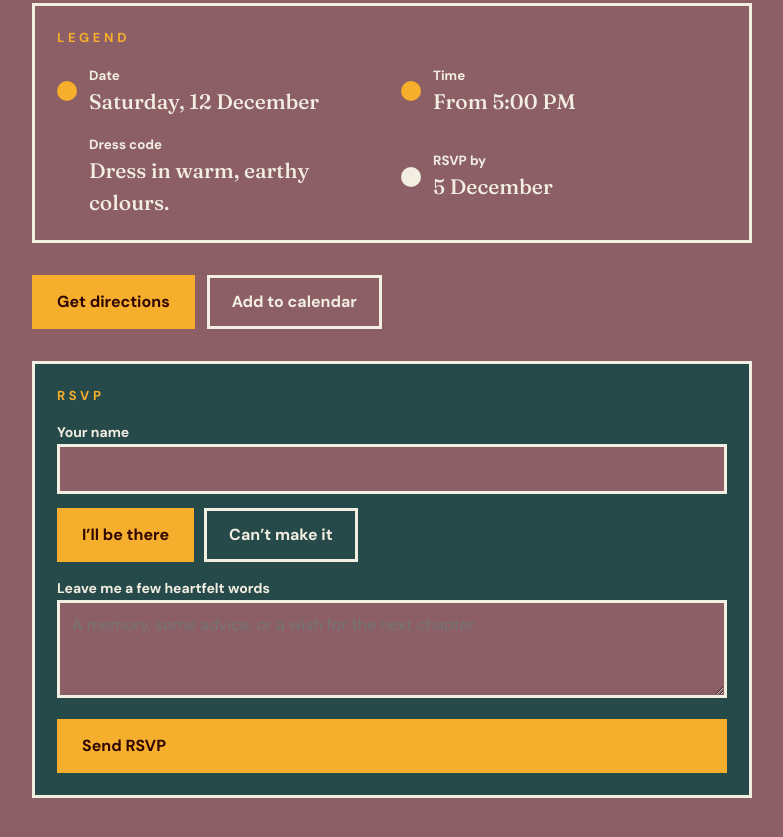
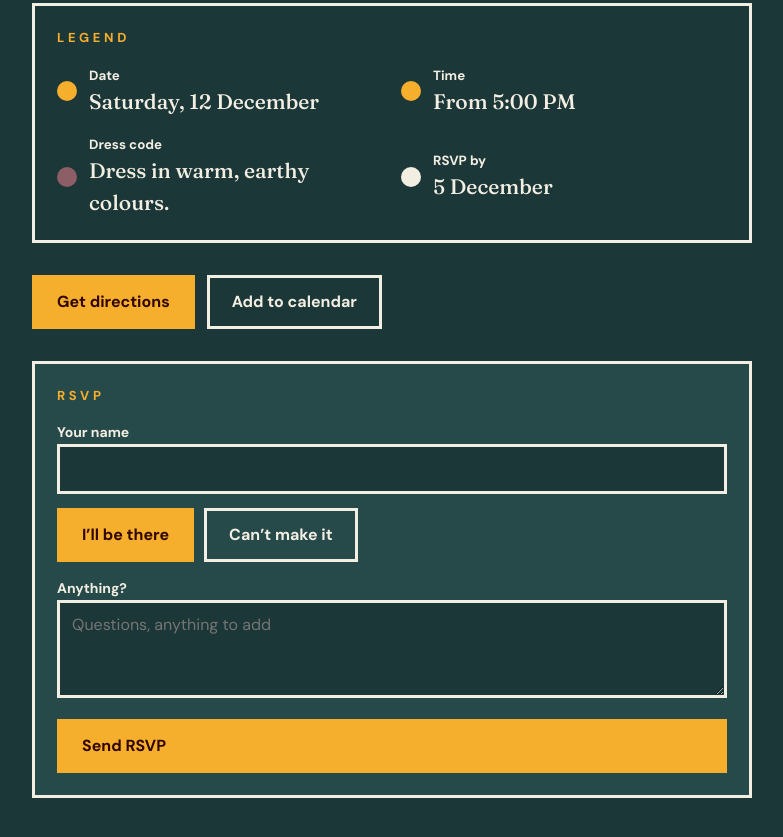
Before and after one commit to Sakindeb/sakin-dinner, a plain HTML site: page index.html in a window 1280 px wide. Shown: the part 911-1748 px from the top of the page, without its empty margins (248-1031 px from the left). Drawn offline with Linux system fonts and the light colour scheme.

Commit message:
revert to colot

```diff
--- a/index.html
+++ b/index.html
@@ -7,7 +7,7 @@
 <link rel="preconnect" href="https://fonts.googleapis.com">
 <link href="https://fonts.googleapis.com/css2?family=Fraunces:opsz,wght@9..144,500;9..144,700&family=DM+Sans:wght@400;500;700&display=swap" rel="stylesheet">
 <style>
-:root{--bg:#8C5F66;--surface:#26494A;--ink:#F3EEE2;--muted:#8AA29E;--accent:#F6AE2D;--ochre:#F6AE2D;--olive:#8AA29E;--mauve:#8C5F66;--on-accent:#2F0601;
+:root{--bg:#1C3738;--surface:#26494A;--ink:#F3EEE2;--muted:#8AA29E;--accent:#F6AE2D;--ochre:#F6AE2D;--olive:#8AA29E;--mauve:#8C5F66;--on-accent:#2F0601;
 box-sizing:border-box;padding-top:env(safe-area-inset-top,0px);padding-bottom:env(safe-area-inset-bottom,0px)}
 
 
@@ -110,7 +110,7 @@ input[type=text],input[type=number],textarea{font:inherit;width:100%;min-height:
 <button type="button" class="alt" id="no" aria-pressed="false">Can’t make it</button>
 </div>
 
-<div><label for="note">Leave me a few heartfelt words</label><textarea id="note" rows="3" placeholder="A memory, some advice, or a wish for the next chapter"></textarea></div>
+<div><label for="note">Anything?</label><textarea id="note" rows="3" placeholder="Questions, anything to add"></textarea></div>
 <button type="submit" id="go">Send RSVP</button>
 </div>
 </form>
```
